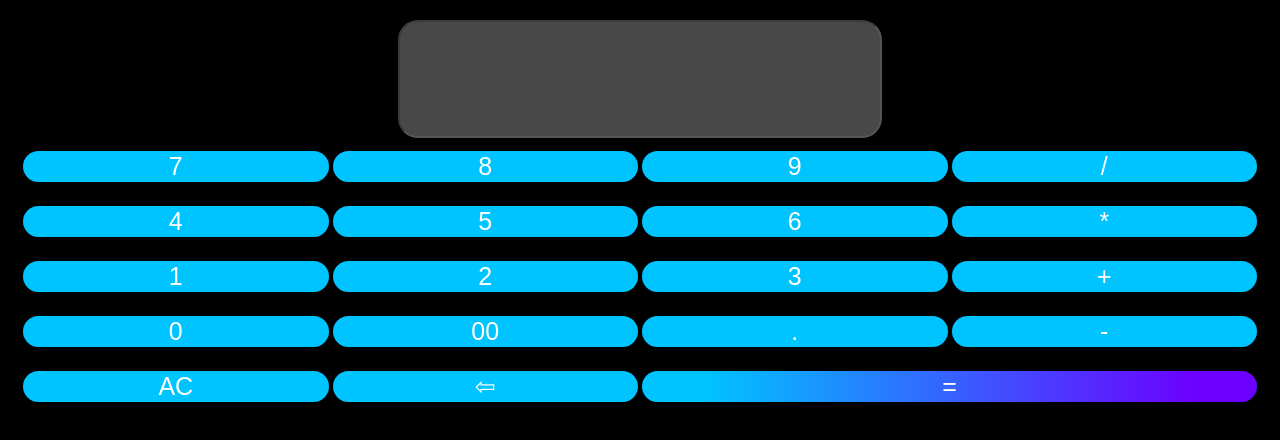
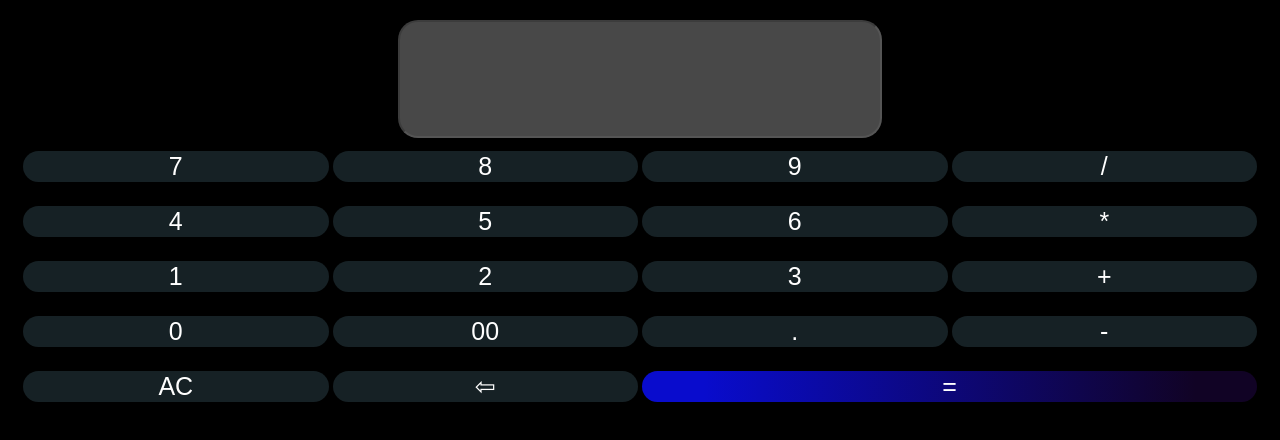
Before and after one commit to sreejit03/A_basic_Calculator_webpage, a plain HTML site: page Calculator/index.html in a window 1280 px wide. Drawn offline with Linux system fonts and the light colour scheme.

Commit message:
Update style.css

```diff
--- a/Calculator/style.css
+++ b/Calculator/style.css
@@ -71,7 +71,7 @@ body {
   text-align: center;
   color: white;
   border: none;
-  background-color: #00C4FF;
+  background-color: #162125;
   width: 100%;
   height: $btn-width;
   font-size: 25px;
@@ -82,10 +82,10 @@ body {
   transition: background-color 0.3s ease-in-out;
 
   &:hover {
-    background-color: #6C00FF;
+    background-color: #260653;
   }
 }
 
 .equal {
-  background: linear-gradient(90deg, #00C4FF 10%, #6C00FF 90%);
+  background: linear-gradient(90deg, #090ccd 10%, #110325 90%);
 }
```
